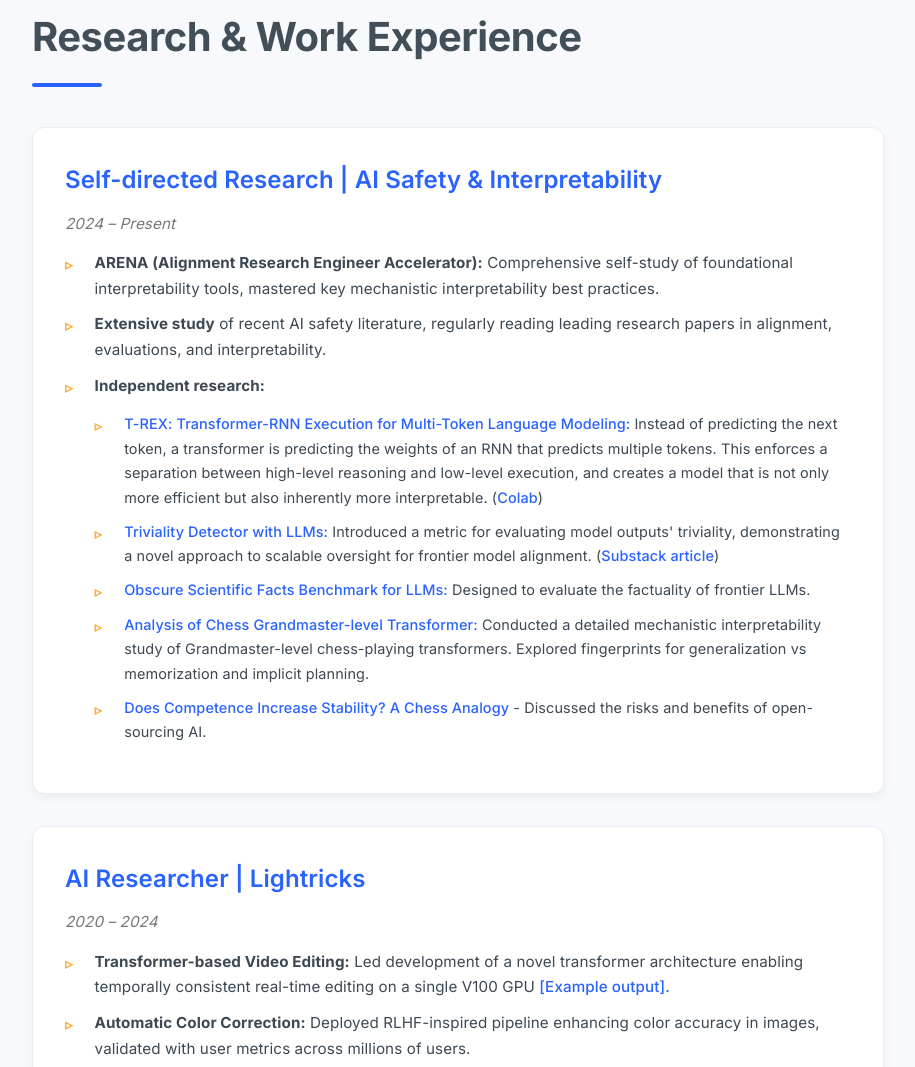
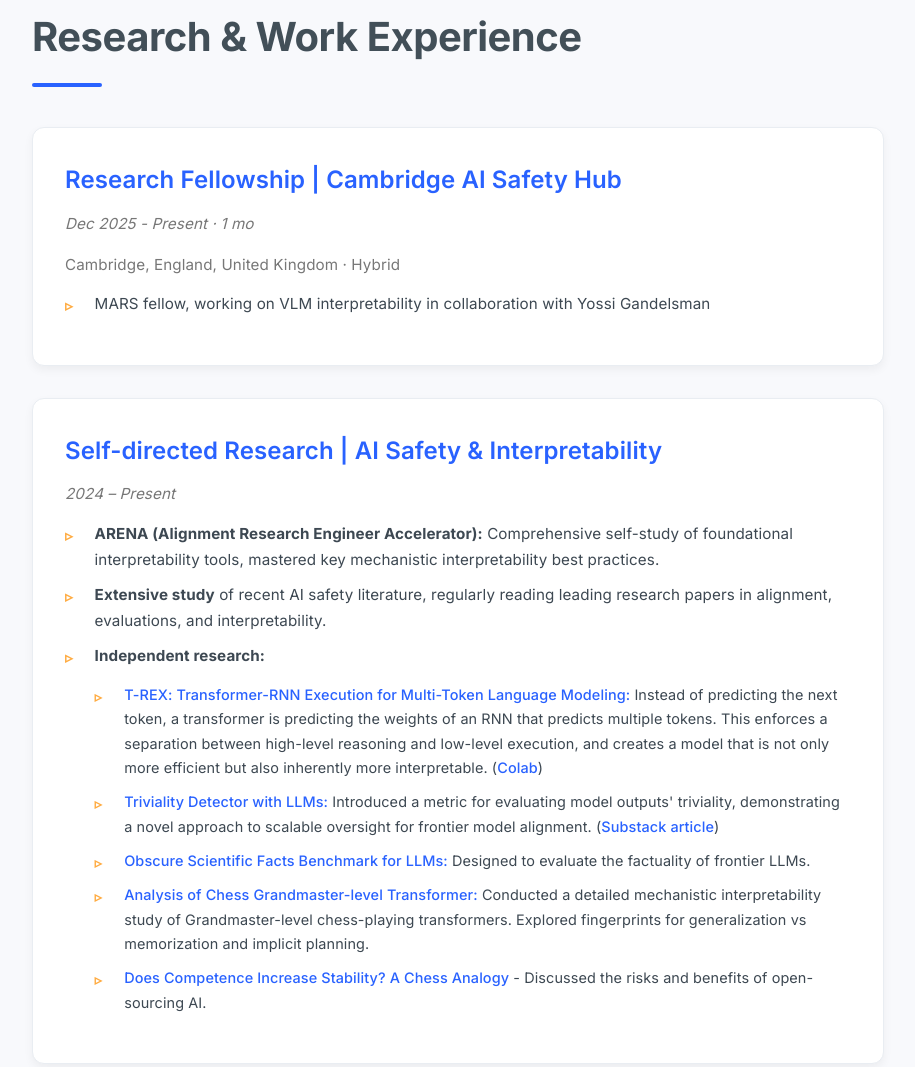
Before and after one commit to AzulEye/azuleye.github.io, a plain HTML site: page index.html in a window 1280 px wide. Shown: the part 893-1960 px from the top of the page, without its empty margins (182-1097 px from the left). Drawn offline with Linux system fonts and the light colour scheme.

Commit message:
Add files via upload

```diff
--- a/index.html
+++ b/index.html
@@ -472,6 +472,14 @@
   <section id="experience">
     <h2>Research & Work Experience</h2>
     <div class="card">
+      <h3 class="job-title">Research Fellowship | Cambridge AI Safety Hub</h3>
+      <span class="date-range">Dec 2025 - Present · 1 mo</span>
+      <p style="margin-bottom: 0.85rem; color: #777; font-size: 0.95em;">Cambridge, England, United Kingdom · Hybrid</p>
+      <ul>
+        <li>MARS fellow, working on VLM interpretability in collaboration with Yossi Gandelsman</li>
+      </ul>
+    </div>
+    <div class="card">
       <h3 class="job-title">Self-directed Research | AI Safety & Interpretability</h3>
       <span class="date-range">2024 – Present</span>
       <ul>
```
